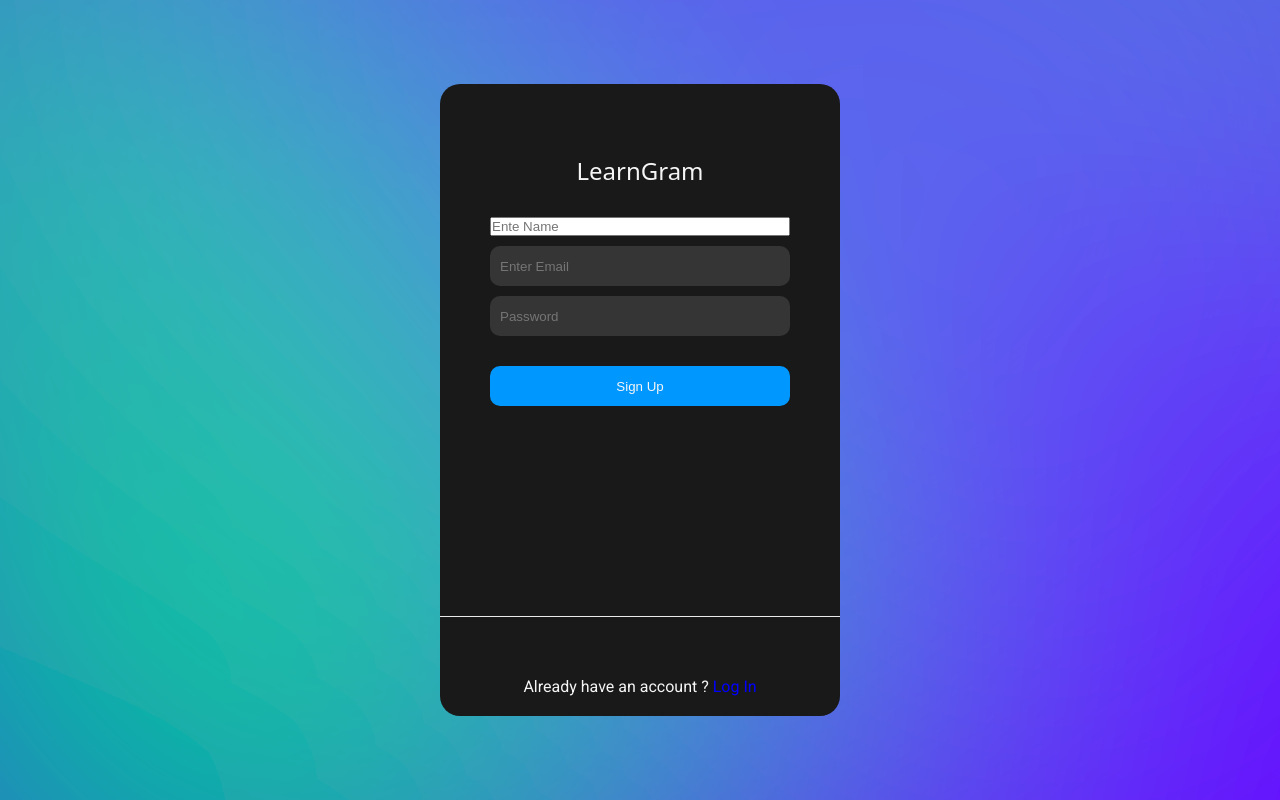
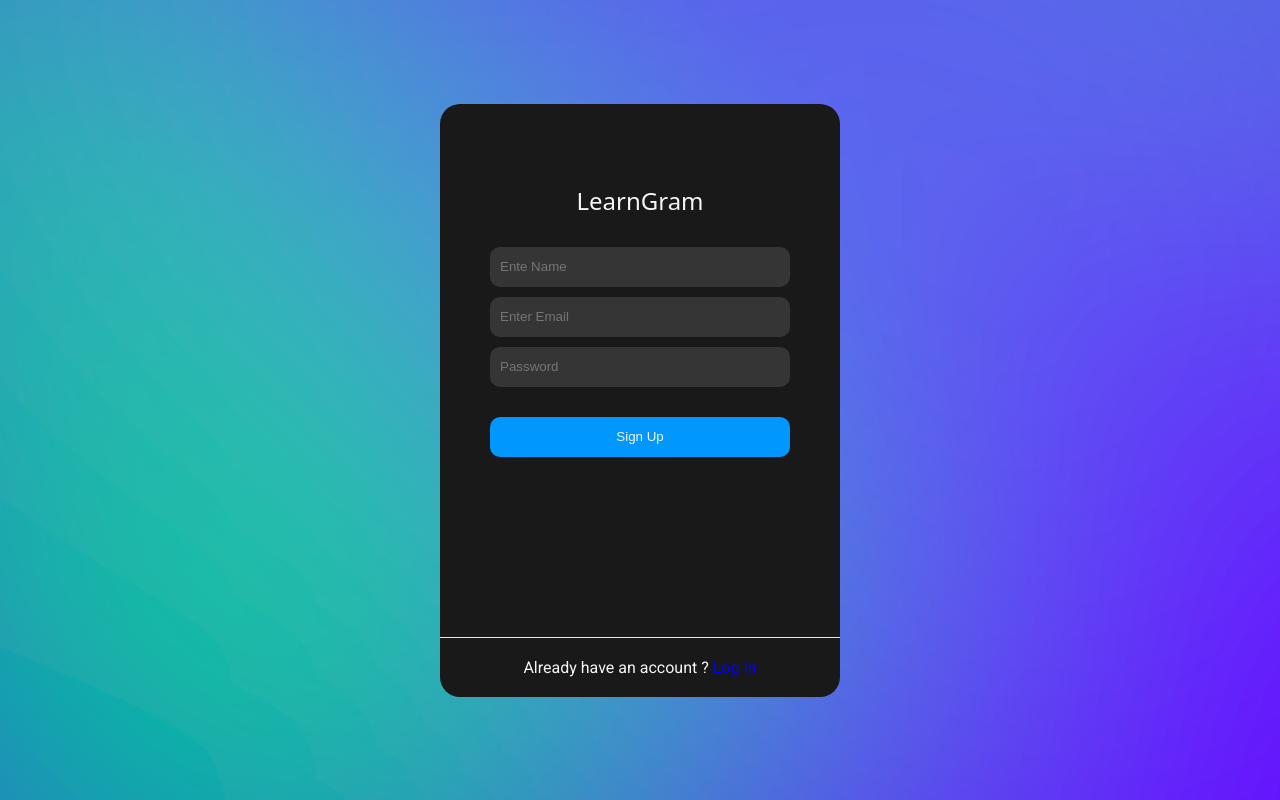
Before and after one commit to chirathdinduwara/LearnGram, a React (Vite) app in the folder frontend/: page /sign-up in a window 1280 px wide. Built offline with nearby package versions, Linux system fonts and the light colour scheme; a web font is replaced by a local one.

Commit message:
login + signup fe added

```diff
--- a/frontend/src/css/User/login.css
+++ b/frontend/src/css/User/login.css
@@ -32,7 +32,7 @@
 .login-form-up {
     display: flex;
     flex-direction: column;
-    padding: 70px 50px ;
+    padding: 20% 50px ;
     gap: 30px;
     text-align:  center;
 }
@@ -71,6 +71,7 @@
     cursor: pointer;
 }
 
+
 .sign-up-link {
     padding: 20px;
     text-align: center;
--- a/frontend/src/pages/User/Login.jsx
+++ b/frontend/src/pages/User/Login.jsx
@@ -63,7 +63,7 @@ function Login() {
 
         </div>
         <div className="login-form-down">
-          <hr />
+          <hr style={{margin: '0'}} />
           <p className="sign-up-link">Don't have an account ? <span style={{color: "blue"}}>Sign Up</span></p>
         </div>
       </div>
--- a/frontend/src/pages/User/SignUp.jsx
+++ b/frontend/src/pages/User/SignUp.jsx
@@ -13,14 +13,13 @@ function SignUp() {
   const [userData, setUserData] = useState(null);
 
 
-
   return (
     <div className="login-container">
       <div className="login-form">
         <div className="login-form-up">
           <h1 className="logo">LearnGram</h1>
           <div className="inputs-sec">
-            <input type="text" placeholder="Ente Name" className="input-login"/>
+            <input type="text" placeholder="Ente Name" className="login-input"/>
             <input type="email" placeholder="Enter Email" className="login-input" />
             <input type="password" placeholder="Password" className="login-input" />
           </div>
@@ -28,7 +27,7 @@ function SignUp() {
 
         </div>
         <div className="login-form-down">
-          <hr />
+          <hr style={{margin: '0'}} />
           <p className="sign-up-link">Already have an account ? <span style={{color: "blue"}}>Log In</span></p>
         </div>
       </div>
```
